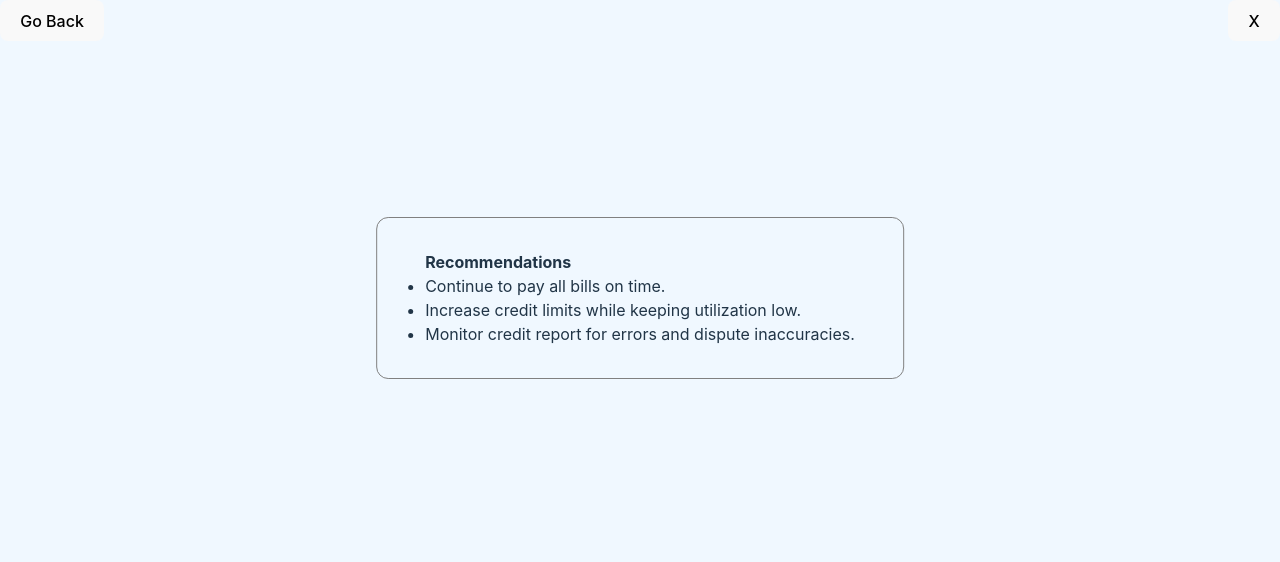
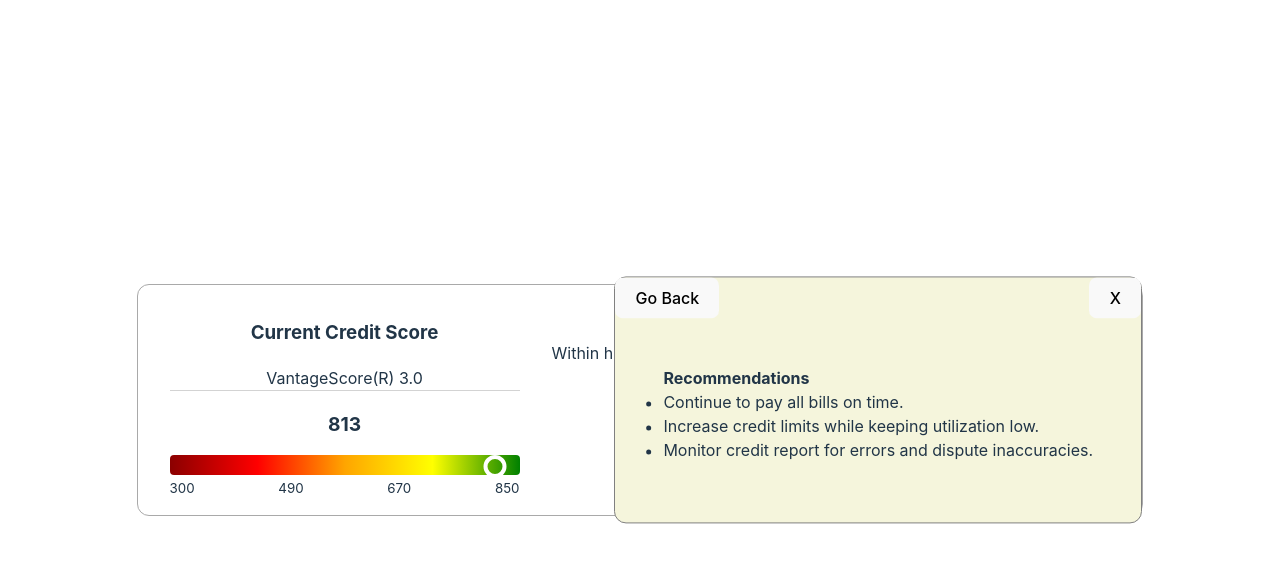
Before and after one commit to Divensky/credit-score-component, a Vue app: page / in a window 1280 px wide. Both pictures are taken after a click on the button "Submit". Shown: the top 562 px of the page. Built offline with nearby package versions, Linux system fonts and the light colour scheme.

Commit message:
feat: style Recommendations

```diff
--- a/src/components/Recommendations.vue
+++ b/src/components/Recommendations.vue
@@ -26,11 +26,15 @@ const goBack = () => (model.value = false);
 <style scoped>
 .recs {
   position: absolute;
-  top: 0;
-  left: 0;
-  width: 100%;
-  height: 100%;
-  background-color: aliceblue;
+  top: 50%;
+  left: 48%;
+  transform: translateY(-50%);
+  width: fit-content;
+  height: fit-content;
+  background-color: beige;
+  border: 1px solid gray;
+  border-radius: 12px;
+  padding-bottom: 12px;
 }
 
 .recs__list {
@@ -38,7 +42,6 @@ const goBack = () => (model.value = false);
   top: 20%;
   left: 50%;
   transform: translateX(-50%);
-  border: 1px solid gray;
   border-radius: 12px;
   width: max-content;
   text-align: left;
```
